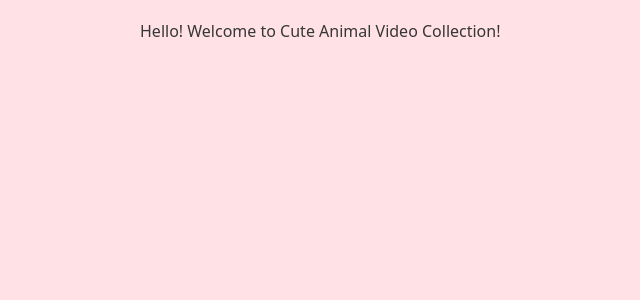
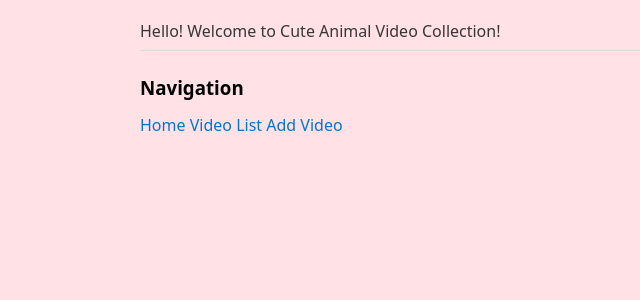
Before and after one commit to HyungnaLim/django_video_collector, a Django app: page / in a window 1280 px wide. Shown: the top 300 px of the page, without its empty margins (100-740 px from the left). Run offline with Django 5.2, Linux system fonts and the light colour scheme.

Commit message:
added nevigation

```diff
--- a/video/video_collector/templates/video_collector/base.html
+++ b/video/video_collector/templates/video_collector/base.html
@@ -13,5 +13,14 @@
     {% block content %}
     {% endblock %}
 
+    <hr>
+
+    <h3>Navigation</h3>
+    <div>
+        <a href="{% url 'home' %}">Home</a>
+        <a href="{% url 'video_list' %}">Video List</a>
+        <a href="{% url 'add_video' %}">Add Video</a>
+    </div>
+
 </body>
 </html>
```
